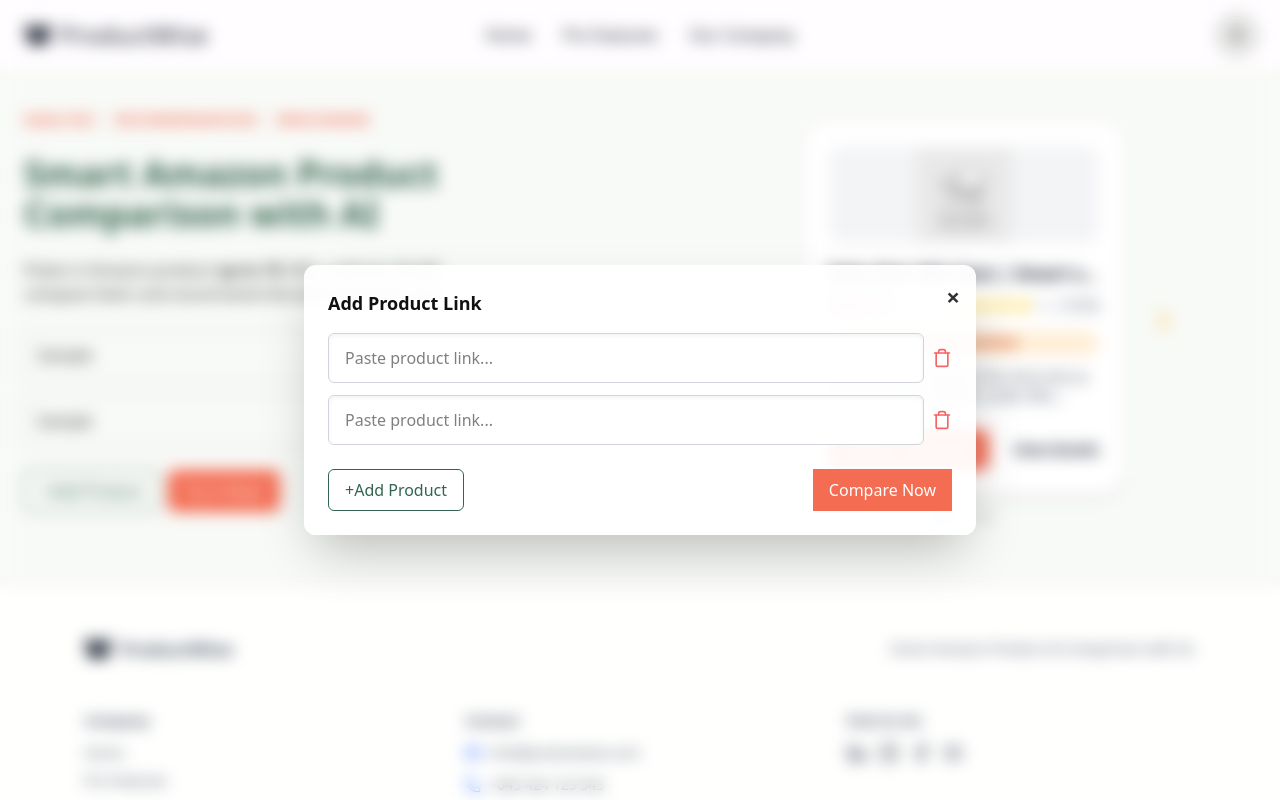
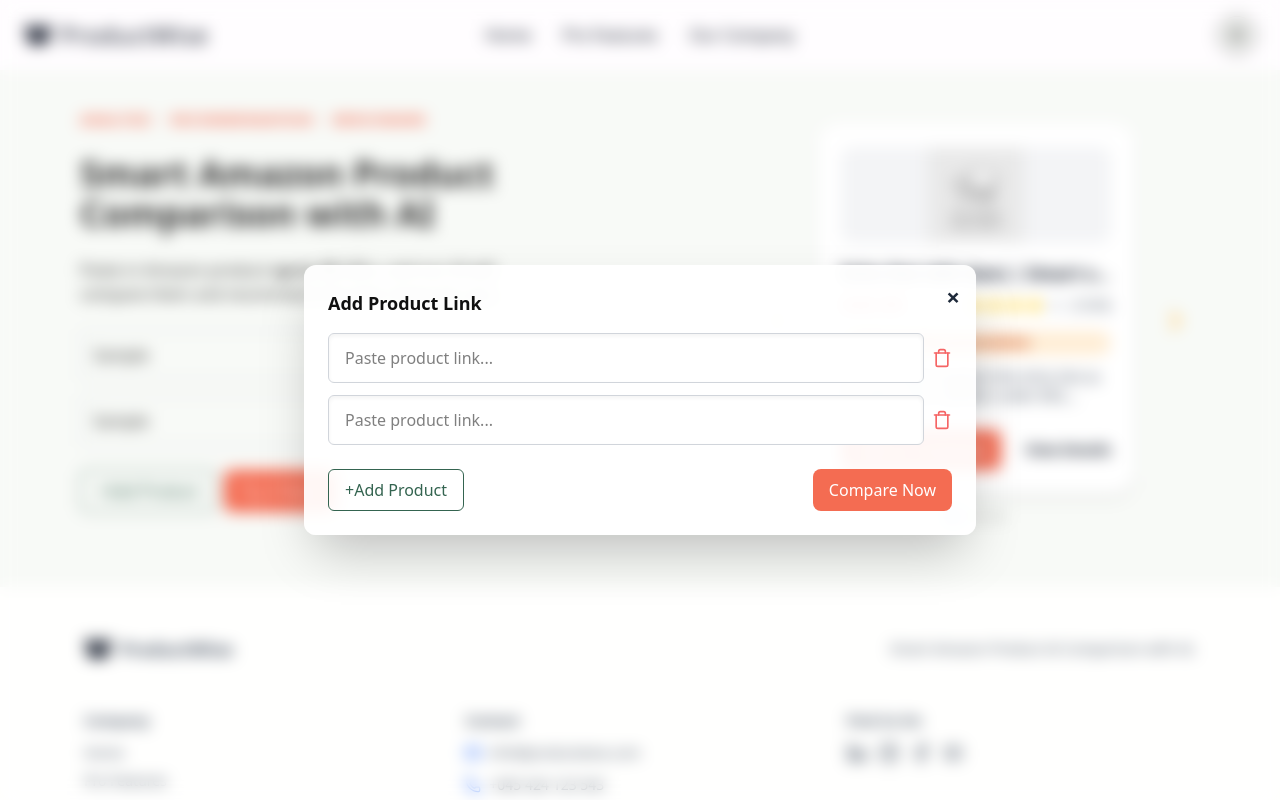
Before and after one commit to sayidmabrur/amazon-comparison-AI, a Next.js app: page / in a window 1280 px wide. Both pictures are taken after typing "Sample", "Sample" into the empty fields and a click on the button "+Add Product". Shown: the top 800 px of the page. Built offline with nearby package versions, Linux system fonts and the light colour scheme.

Commit message:
fixed padding

```diff
--- a/src/app/page.tsx
+++ b/src/app/page.tsx
@@ -13,7 +13,7 @@ import LoadingScreen from '@/components/layout/LoadingScreen';
 export default function HomePage() {
   const [productLinks, setProductLinks] = useState<string[]>(['', '']);
   const [showModal, setShowModal] = useState(false);
-  const [loading, setLoading] = useState(true); // 👈 loading state
+  const [loading, setLoading] = useState(true);
 
   const inputRefs = [useRef<HTMLInputElement>(null), useRef<HTMLInputElement>(null)];
 
@@ -59,7 +59,7 @@ export default function HomePage() {
     <main className="min-h-screen text-gray-900 font-sans">
       <Navbar />
 
-      <div className="container mx-auto px-6 py-10 grid grid-cols-1 lg:grid-cols-2 gap-16 items-start">
+      <div className="container px-20 mx-auto py-10 grid grid-cols-1 lg:grid-cols-2 gap-16 items-start">
         {/* Left content animated */}
         <motion.div
           className="w-full space-y-6 max-w-xl"
@@ -97,7 +97,7 @@ export default function HomePage() {
 
         {/* Right content animated */}
         <motion.div
-          className="w-full py-0 flex justify-center"
+          className="w-full py-0 flex"
           initial="hidden"
           whileInView="visible"
           viewport={{ once: true }}
--- a/src/components/ui/ProductModal.tsx
+++ b/src/components/ui/ProductModal.tsx
@@ -45,7 +45,7 @@ export default function ProductModal({ isOpen, onClose, onCompare }: ProductModa
       >
         <button
           onClick={onClose}
-          className="absolute top-4 right-4 text-gray-500 hover:text-red-600 text-2xl font-bold transition-colors duration-200"
+          className="absolute top-4 right-4 text-gray-800 hover:text-red-600 text-2xl font-bold transition-colors duration-200"
         >
           &times;
         </button>
--- a/src/components/ui/ProductSlider.tsx
+++ b/src/components/ui/ProductSlider.tsx
@@ -54,7 +54,7 @@ export default function ProductSlider() {
     ];
 
     return (
-        <div className="w-full flex py-3 justify-center">
+        <div className="w-full flex py-3 justify-end">
             <div className="w-full max-w-md">
                 <Swiper
                     modules={[Navigation, Pagination]}
--- a/src/components/ui/SubmitButton.tsx
+++ b/src/components/ui/SubmitButton.tsx
@@ -10,7 +10,7 @@ interface SubmitButtonProps {
 const SubmitButton: React.FC<SubmitButtonProps> = ({ onClick, text, className }) => {
   return (
     <button
-      className={className || 'submit-button'}
+      className={className || 'submit-button rounded-lg'}
       onClick={onClick}
     >
       {text}
--- a/src/styles/globals.css
+++ b/src/styles/globals.css
@@ -8,7 +8,7 @@
 :root {
   --bg: #F8FAF7;
   --text: #000000;
-  --h1-text: #346450;
+  --h1-text: #313131;
   --subtext: #313131;
   --border: #000000;
   --navbar: #FFFDFF;
@@ -28,7 +28,7 @@
   --custom-landing-page-price-text: #F56565;
   --custom-compare-button: #F46C52;
   --custom-add-product: transparent;
-  --custom-add-product-hover: #346450;
+  --custom-add-product-hover: #2b7fff;
   --custom-add-product-text-hover: #ffffff;
   --custom-add-product-text: #346450;
   --custom-add-product-border: #346450;
```
